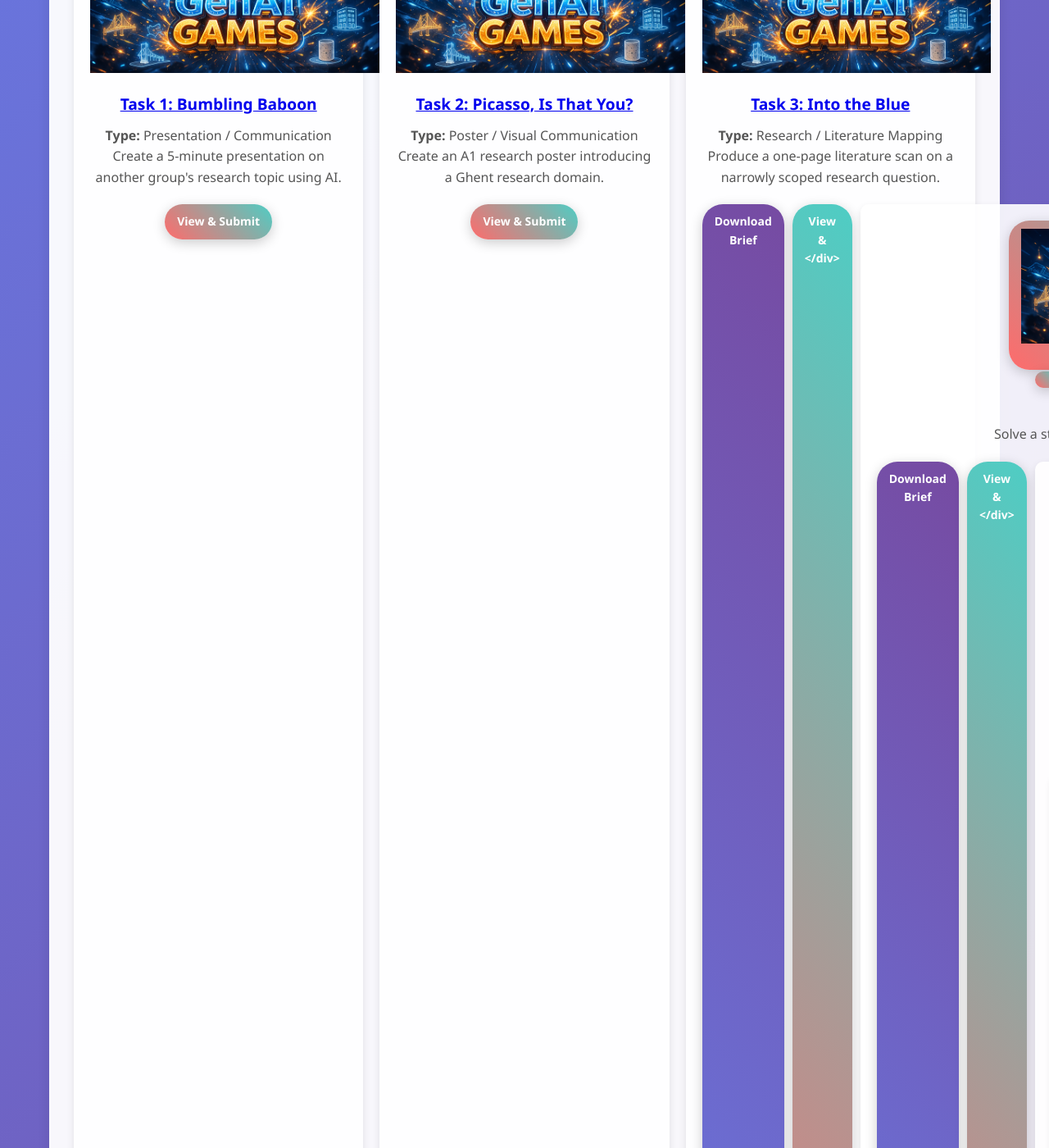
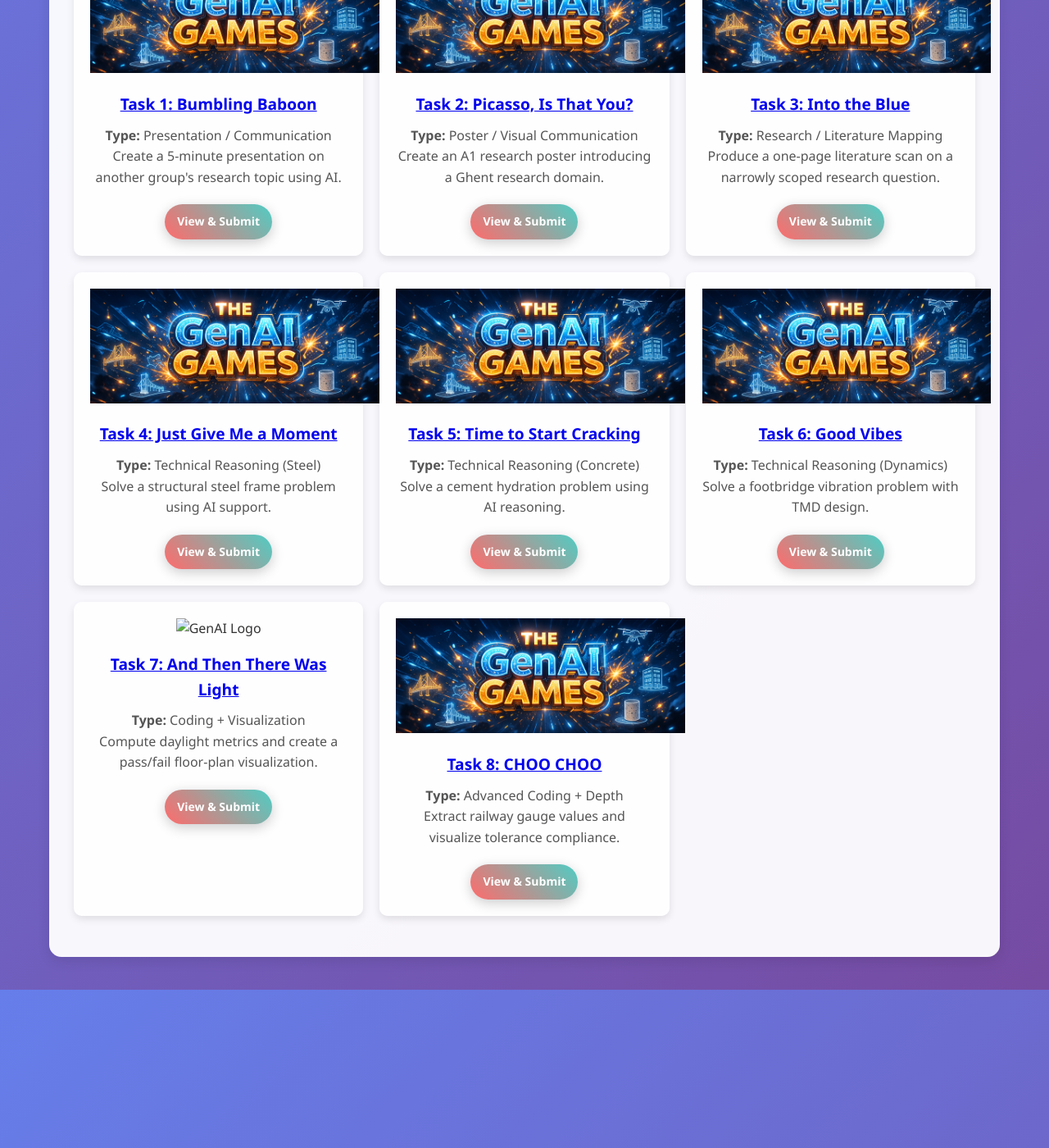
Before and after one commit to Saiga1105/GenAI-Games, a Jekyll site: the page built from tasks/tasks.md, in a window 1280 px wide and 1400 px high, scrolled down 869 px. Shown: the whole window at 82% size. Built offline with Jekyll 4.4.1, drawn with Linux system fonts in a browser that asks for light colours.

Commit message:
Fix corrupted task cards - remove stray download buttons and repair HTML structure

```diff
--- a/tasks/tasks.md
+++ b/tasks/tasks.md
@@ -55,48 +55,47 @@ layout: default
             <h3><a href="assignment3.html">Task 3: Into the Blue</a></h3>
             <p><strong>Type:</strong> Research / Literature Mapping<br>Produce a one-page literature scan on a narrowly scoped research question.</p>
             <div class="card-buttons">
-                <a href="#" class="download-btn">Download Brief</a>
-                <a href="assignment3.html" class="submit-btn">View &
+                <a href="assignment3.html" class="submit-btn">View & Submit</a>
+            </div>
         </div>
         <div class="card">
             <img src="assignment4/logo.png" alt="GenAI Logo" class="card-image">
             <h3><a href="assignment4.html">Task 4: Just Give Me a Moment</a></h3>
             <p><strong>Type:</strong> Technical Reasoning (Steel)<br>Solve a structural steel frame problem using AI support.</p>
             <div class="card-buttons">
-                <a href="#" class="download-btn">Download Brief</a>
-                <a href="assignment4.html" class="submit-btn">View &
+                <a href="assignment4.html" class="submit-btn">View & Submit</a>
+            </div>
         </div>
         <div class="card">
             <img src="assignment5/logo.png" alt="GenAI Logo" class="card-image">
             <h3><a href="assignment5.html">Task 5: Time to Start Cracking</a></h3>
             <p><strong>Type:</strong> Technical Reasoning (Concrete)<br>Solve a cement hydration problem using AI reasoning.</p>
             <div class="card-buttons">
-                <a href="#" class="download-btn">Download Brief</a>
-                <a href="#" class="submit-btn">Submit</a>
-            </div>assignment5.html" class="submit-btn">View &
+                <a href="assignment5.html" class="submit-btn">View & Submit</a>
+            </div>
+        </div>
         <div class="card">
             <img src="assignment6/logo.png" alt="GenAI Logo" class="card-image">
             <h3><a href="assignment6.html">Task 6: Good Vibes</a></h3>
             <p><strong>Type:</strong> Technical Reasoning (Dynamics)<br>Solve a footbridge vibration problem with TMD design.</p>
             <div class="card-buttons">
-                <a href="#" class="download-btn">Download Brief</a>
-                <a href="#" class="submit-btn">Submit</a>
-            </div>assignment6.html" class="submit-btn">View &
+                <a href="assignment6.html" class="submit-btn">View & Submit</a>
+            </div>
+        </div>
         <div class="card">
             <img src="assignment7/logo.png" alt="GenAI Logo" class="card-image">
             <h3><a href="assignment7.html">Task 7: And Then There Was Light</a></h3>
             <p><strong>Type:</strong> Coding + Visualization<br>Compute daylight metrics and create a pass/fail floor-plan visualization.</p>
             <div class="card-buttons">
-                <a href="#" class="download-btn">Download Brief</a>
-                <a href="#" class="submit-btn">Submit</a>
-            </div>assignment7.html" class="submit-btn">View &
+                <a href="assignment7.html" class="submit-btn">View & Submit</a>
+            </div>
+        </div>
         <div class="card">
             <img src="assignment8/logo.png" alt="GenAI Logo" class="card-image">
             <h3><a href="assignment8.html">Task 8: CHOO CHOO</a></h3>
             <p><strong>Type:</strong> Advanced Coding + Depth<br>Extract railway gauge values and visualize tolerance compliance.</p>
             <div class="card-buttons">
-                <a href="#" class="download-btn">Download Brief</a>
-                <a href="#" class="submit-btn">Submit</a>
+                <a href="assignment8.html" class="submit-btn">View & Submit</a>
             </div>
-        </div>assignment8.html" class="submit-btn">View &
-</div>
+        </div>
+    </div>
```
